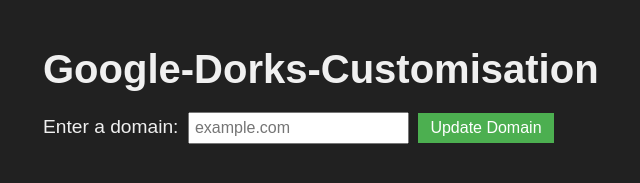
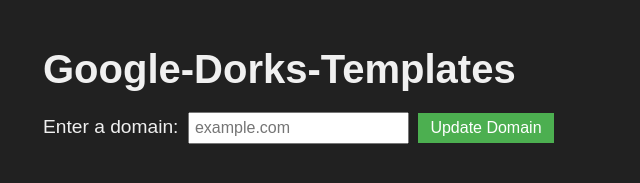
Before and after one commit to Jici-Zeroten/Hacker-Grammar-Templates, a plain HTML site: page docs/index.html in a window 1280 px wide. Shown: the whole page, without its empty margins (217-857 px from the left). Drawn offline with Linux system fonts and the light colour scheme; no server answers.

Commit message:
Update index.html

```diff
--- a/docs/index.html
+++ b/docs/index.html
@@ -3,7 +3,7 @@
 <head>
     <meta charset="UTF-8">
     <meta name="viewport" content="width=device-width, initial-scale=1.0">
-    <title>Google-Dorks-Customisation</title>
+    <title>Google-Dorks-Templates</title>
     <style>
         body {
             font-family: Arial, sans-serif;
@@ -78,7 +78,7 @@
     </style>
 </head>
 <body>
-    <h1>Google-Dorks-Customisation</h1>
+    <h1>Google-Dorks-Templates</h1>
     <label for="domainInput">Enter a domain:</label>
     <input type="text" id="domainInput" placeholder="example.com">
     <button id="updateDomainButton">Update Domain</button>
```
